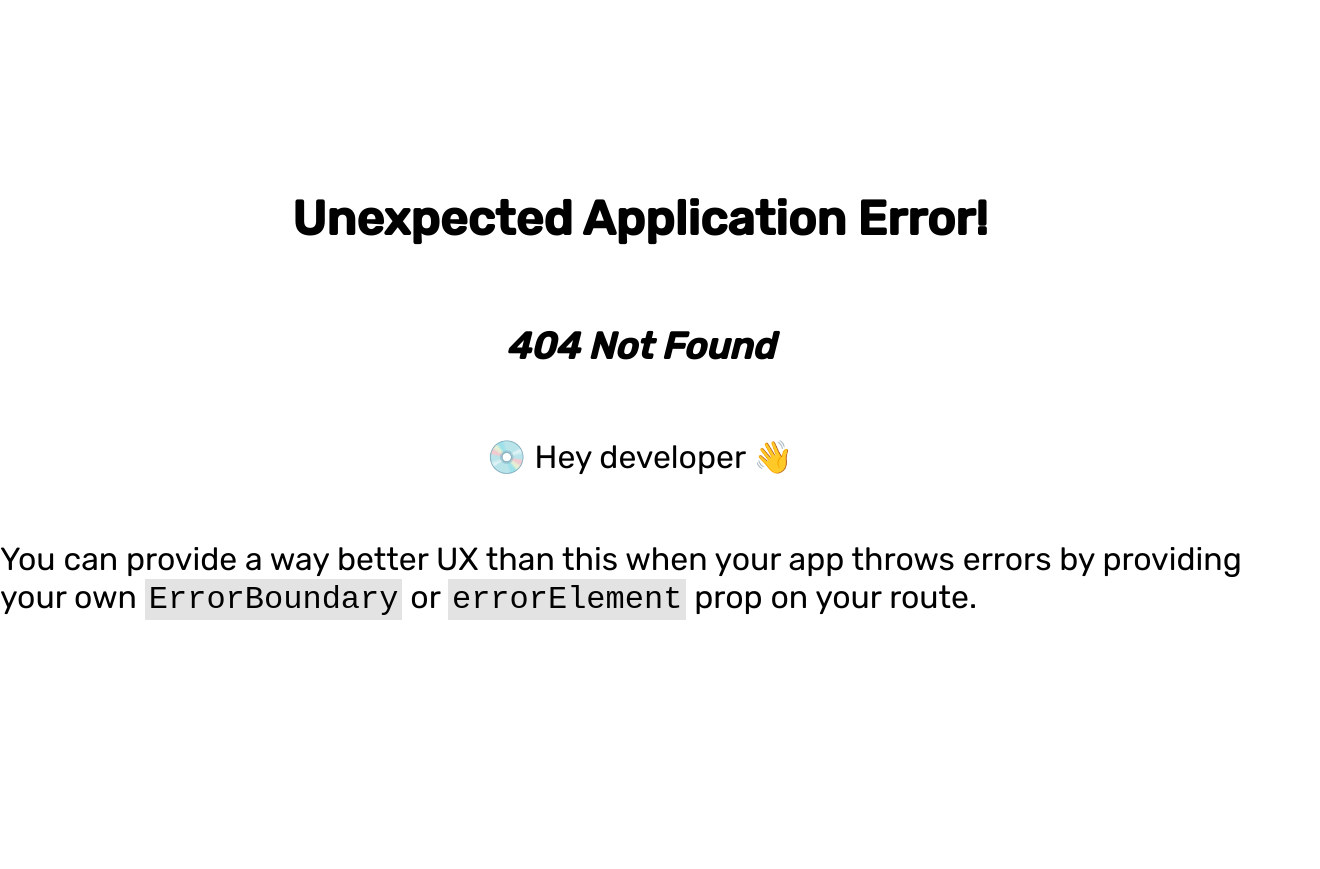
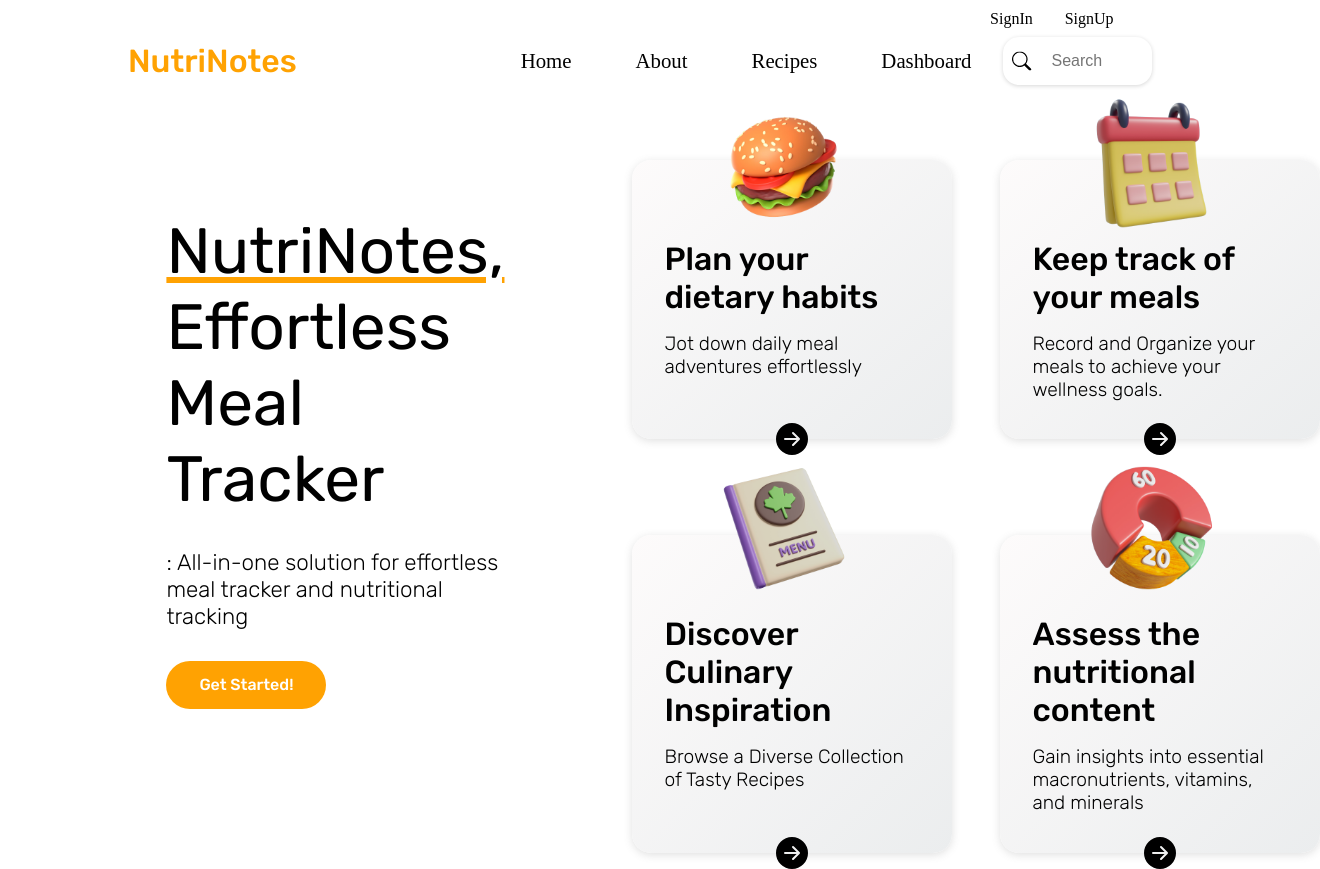
Before and after one commit to minjidev/react-ts-diet-frontend, a React (Vite) app: page / in a window 1280 px wide. Before the commit this address led to /home. Shown: the whole page, 1320 px wide, since content can reach past the window. Before the commit the page ends 800 px from the top, so only its background shows below. Built offline with nearby package versions, Linux system fonts and the light colour scheme; a web font is replaced by a local one.

Commit message:
Fix: Modify path

```diff
--- a/src/components/Auth/AuthForm.tsx
+++ b/src/components/Auth/AuthForm.tsx
@@ -61,7 +61,7 @@ const AuthForm = ({ formType = 'signup' }: AuthFormProps) => {
 
       if (state) {
         navigate(state);
-      } else navigate('/home');
+      } else navigate('/');
     } catch (e) {
       console.error(e);
     }
--- a/src/components/Common/Header.tsx
+++ b/src/components/Common/Header.tsx
@@ -10,7 +10,7 @@ import { useNavigate } from 'react-router-dom';
 import { Flex, Color } from '../../styles/styled/Common';
 
 const menu = [
-  { name: 'Home', path: '/home' },
+  { name: 'Home', path: '/' },
   { name: 'About', path: '/about' },
   { name: 'Recipes', path: '/recipes' },
   { name: 'Dashboard', path: '/dashboard' },
@@ -26,7 +26,7 @@ const Header = () => {
       await signOut();
       setUser(null);
       localStorage.removeItem('user');
-      navigate('/home');
+      navigate('/');
     } catch (error) {
       console.error(error);
     }
@@ -49,7 +49,7 @@ const Header = () => {
         )}
       </HeaderTop>
       <Content>
-        <Link to={'/home'}>
+        <Link to={'/'}>
           <Title color="var(--button-point-color)">NutriNotes</Title>
         </Link>
         <FlexToLeft>
@@ -124,7 +124,7 @@ const Content = styled.div`
   background: white;
   height: 3rem;
   border-radius: 2rem;
-  padding: 0.2rem 1.4rem;
+  /* padding: 0.2rem 1.4rem; */
 
   display: flex;
   align-items: center;
--- a/src/components/index.ts
+++ b/src/components/index.ts
@@ -3,3 +3,5 @@ export { default as Input } from './auth/Input';
 export { default as AuthForm } from './auth/AuthForm';
 export { default as Card } from './common/Card';
 export { default as Button } from './common/Button';
+export { default as Loader } from './common/Loader';
+export { default as RecipeCard } from './main/RecipeCard';
--- a/src/pages/Home.tsx
+++ b/src/pages/Home.tsx
@@ -1,7 +1,7 @@
 import React from 'react';
 import { styled } from 'styled-components';
-import { Card } from '../components';
-import { Color } from '../styles/styled/Common';
+import { Button, Card } from '../components';
+import { Link } from 'react-router-dom';
 
 const cardsInfo = [
   {
@@ -25,7 +25,7 @@ const cardsInfo = [
   {
     $imgSrc: '/react-ts-diet-icons/dashboard_1.png',
     $imgDesc: 'dashboard icon',
-    title: 'Assess the nutritional content ,',
+    title: 'Assess the nutritional content',
     desc: 'Gain insights into essential macronutrients, vitamins, and minerals',
   },
 ];
@@ -37,6 +37,9 @@ const Home = () => {
         <Title>
           <Underline color="var(--button-point-color)">NutriNotes,</Underline>Effortless Meal Tracker
           <Description>: All-in-one solution for effortless meal tracker and nutritional tracking</Description>
+          <Link to={'/main'}>
+            <MainButton>Get Started!</MainButton>
+          </Link>
         </Title>
       </TextContainer>
       <CardContainer>
@@ -87,4 +90,14 @@ const CardContainer = styled.div`
   height: 40rem;
 `;
 
+const MainButton = styled(Button)`
+  && {
+    width: 10rem;
+    background: var(--button-point-color);
+    height: 3rem;
+    color: #fff;
+    font-weight: 500;
+  }
+`;
+
 export default Home;
--- a/src/pages/Root.tsx
+++ b/src/pages/Root.tsx
@@ -1,20 +1,17 @@
-import React from 'react';
+import React, { Suspense, useEffect } from 'react';
 import { Outlet } from 'react-router-dom';
-import { Header } from '../components/index';
+import { Header, Loader } from '../components/index';
 import { styled } from 'styled-components';
 import { useNavigate } from 'react-router-dom';
 
 const Root = () => {
-  const navigate = useNavigate();
-  React.useEffect(() => {
-    navigate('/home');
-  }, []);
-
   return (
     <>
       <Header />
       <TopMargin id="top margin">
-        <Outlet />
+        <Suspense fallback={<Loader />}>
+          <Outlet />
+        </Suspense>
       </TopMargin>
     </>
   );
@@ -24,6 +21,7 @@ const TopMargin = styled.div`
   margin-top: 8rem;
   width: 80%;
   display: flex;
+  flex-direction: column;
   justify-content: center;
   align-items: center;
 `;
```
